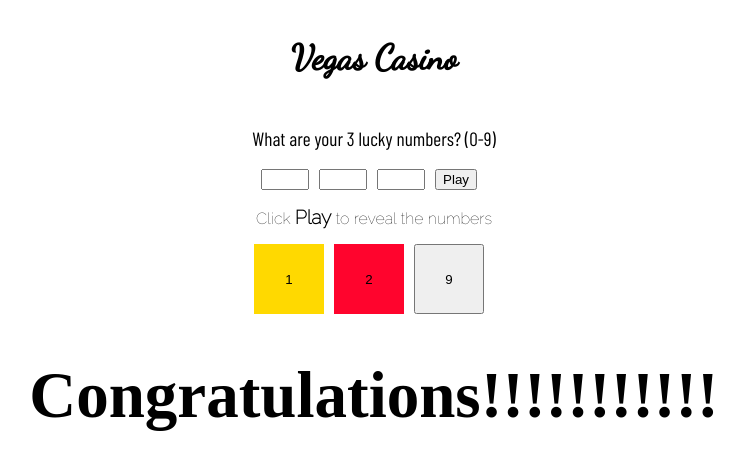
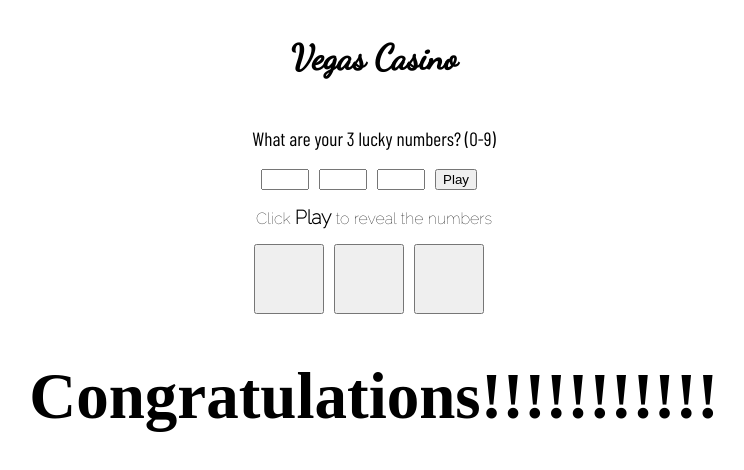
Before and after one commit to Brian-Nduhiu/vueLearn, a Vue app in the folder vegasSFC/: page / in a window 1280 px wide. Shown: the top 470 px of the page, without its empty margins (266-1010 px from the left). Built offline with nearby package versions, Linux system fonts and the light colour scheme; a web font is replaced by a local one.

Commit message:
Generator

```diff
--- a/vegasSFC/src/App.vue
+++ b/vegasSFC/src/App.vue
@@ -1,31 +1,43 @@
 
 <script>
-// import RandomOrg from 'random-org';
 export default{
+
   data(){
         return {
-            userInput:[]
+            userInput:[],
+            generatedNums:[],
+            // winCheck:[]
 
         }
   },
   methods:{
     logCalls(){
-      console.log(this.userInput);
+      console.log(`User Input -- ${this.userInput}`);
     },
-    //Tester Method
-    // logTest(){
-    //   console.log("Hello Jamal");
+    generator(){
+      for (let num = 0; num < 3; num++) {
+        this.generatedNums[num] = Math.floor(Math.random() * 10);
+      }
+      console.log(`Generated Nums -- ${this.generatedNums}`);
+
+  },
+    // resultsChecker(){
+    //   for (let num = 0; num < 3; num++) {
+    //     if(this.userInput[num] == this.generatedNums[num]){
+    //       winCheck[num] = true
+    //     }
+    //     else{
+    //       this.winCheck[num] = false
+    //     }
+
+    //   }
+
+
     // }
-  //   generator(){
-  //     var random = new RandomOrg({ apiKey: 'a8abb2e3-48bb-4ca2-a03b-a9aa9dece257' });
-  //     random.generateIntegers({ min: 0, max: 9, n: 3 })
-  //     .then(function(result) {
-  //     console.log(result.random.data); // [55, 3]
-  // }
-  // );
-  // }
-  },
 
+
+
+}
 }
 </script>
 
@@ -40,16 +52,16 @@ export default{
     <input v-model="userInput[0]" type="number" name="lucky1" id="lucky1" class="input" min="0" max="9" required>
     <input v-model="userInput[1]" type="number" name="lucky2" id="lucky2" class="input" min="0" max="9" required>
     <input v-model="userInput[2]" type="number" name="lucky3" id="lucky3" class="input" min="0" max="9" required>
-    <button type="button" @click="logCalls();" class="input">Play</button>
+    <button type="button" @click="logCalls(); generator()" class="input">Play</button>
 </form>
 
 <p class="instructions">Click <span>Play</span> to reveal the numbers</p>
 
 <div class="buttons">
 
-    <button class="buttonResults win">1</button>
-    <button class="buttonResults lose">2</button>
-    <button class="buttonResults">9</button>
+    <button class="buttonResults ">{{generatedNums[0]}}</button>
+    <button class="buttonResults ">{{generatedNums[1]}}</button>
+    <button class="buttonResults ">{{generatedNums[2]}}</button>
 
 </div>
 
```
